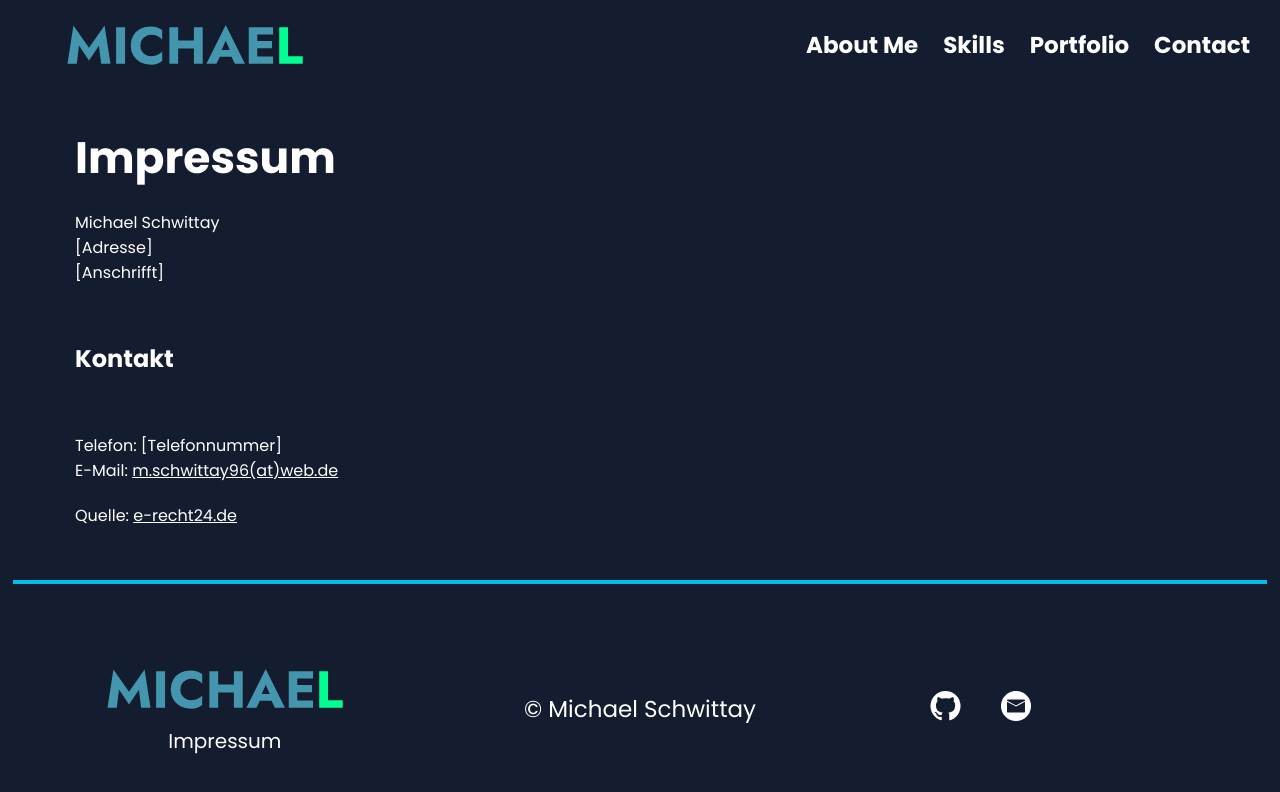
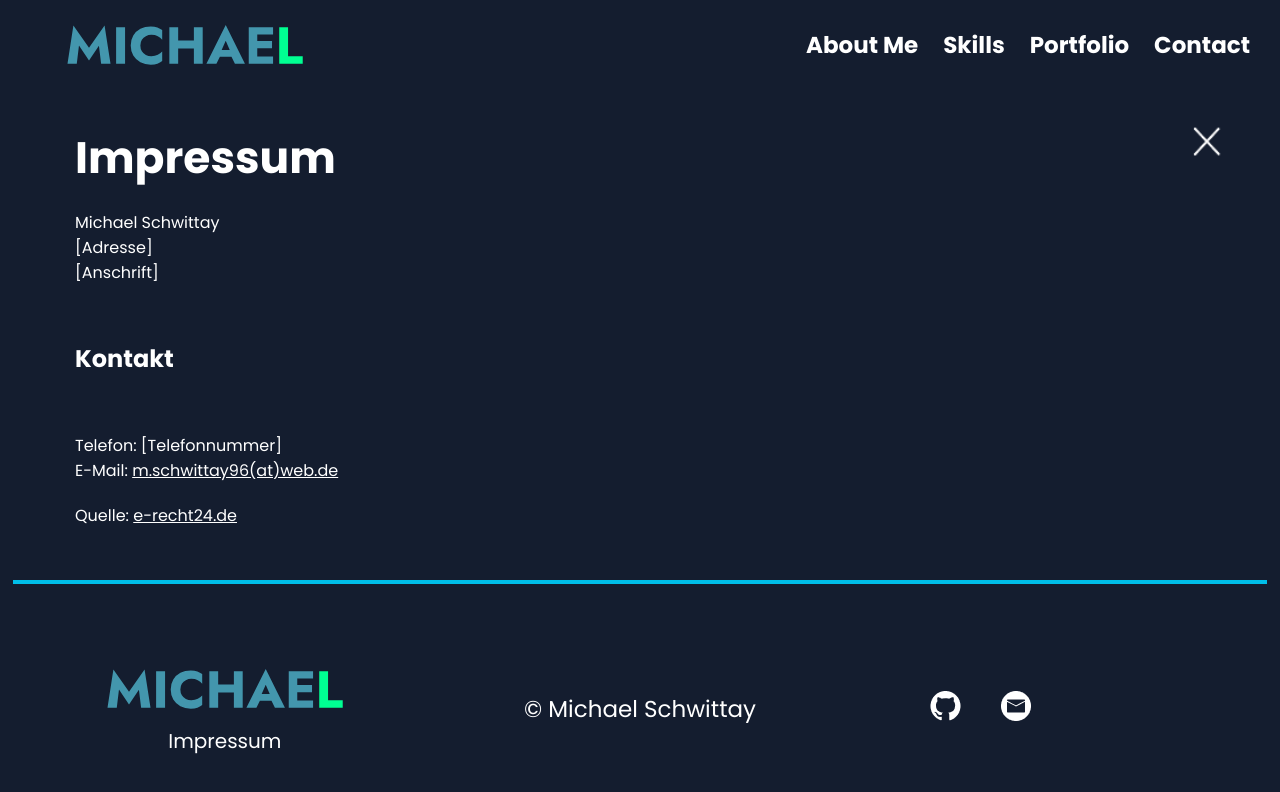
Before and after one commit to MichaelS96/Portfolio, an Angular app: page /imprint in a window 1280 px wide. Shown: the top 792 px of the page. Built offline with nearby package versions, Linux system fonts and the light colour scheme.

Commit message:
impressum finished

```diff
--- a/src/app/imprint/imprint.component.html
+++ b/src/app/imprint/imprint.component.html
@@ -1,9 +1,14 @@
 <section>
-    <h1>Impressum</h1>
+    <div class="header-wrapper">
+        <h1>Impressum</h1>
+        <div routerLink="/" class="back-home-btn">
+            <img src="./assets/img/imprint/back.png" alt="home-btn">
+        </div>
+    </div>
 
     <p>Michael Schwittay<br />
         [Adresse]<br />
-        [Anschrifft]</p>
+        [Anschrift]</p>
 
     <h2>Kontakt</h2>
     <p>Telefon: &#91;Telefonnummer&#93;<br />
--- a/src/app/imprint/imprint.component.scss
+++ b/src/app/imprint/imprint.component.scss
@@ -9,6 +9,21 @@ section {
     flex-direction: column;
     align-items: start;
     gap: 20px;
+
+    .header-wrapper {
+        display: flex;
+        align-items: center;
+        justify-content: space-between;
+        width: 90%;
+    }
+
+    .back-home-btn {
+        img {
+            width: 40px; // Passe die Größe des Bildes an
+            height: auto;
+            cursor: pointer;
+        }
+    }
 
     h1 {
         font-size: 44px;
@@ -25,6 +40,12 @@ section {
         }
     }
 
+    @media (max-width: 850px) {
+        img {
+            display: none;
+        }
+    }
+
     @media (max-width: 520px) {
         padding-left: 80px;
     }
--- a/src/app/imprint/imprint.component.ts
+++ b/src/app/imprint/imprint.component.ts
@@ -1,9 +1,11 @@
 import { Component } from '@angular/core';
+import { CommonModule } from '@angular/common';
+import { RouterModule } from '@angular/router';
 
 @Component({
   selector: 'app-imprint',
   standalone: true,
-  imports: [],
+  imports: [CommonModule, RouterModule],
   templateUrl: './imprint.component.html',
   styleUrl: './imprint.component.scss'
 })
```
Also changed, not shown: src/assets/img/imprint/back.png.
